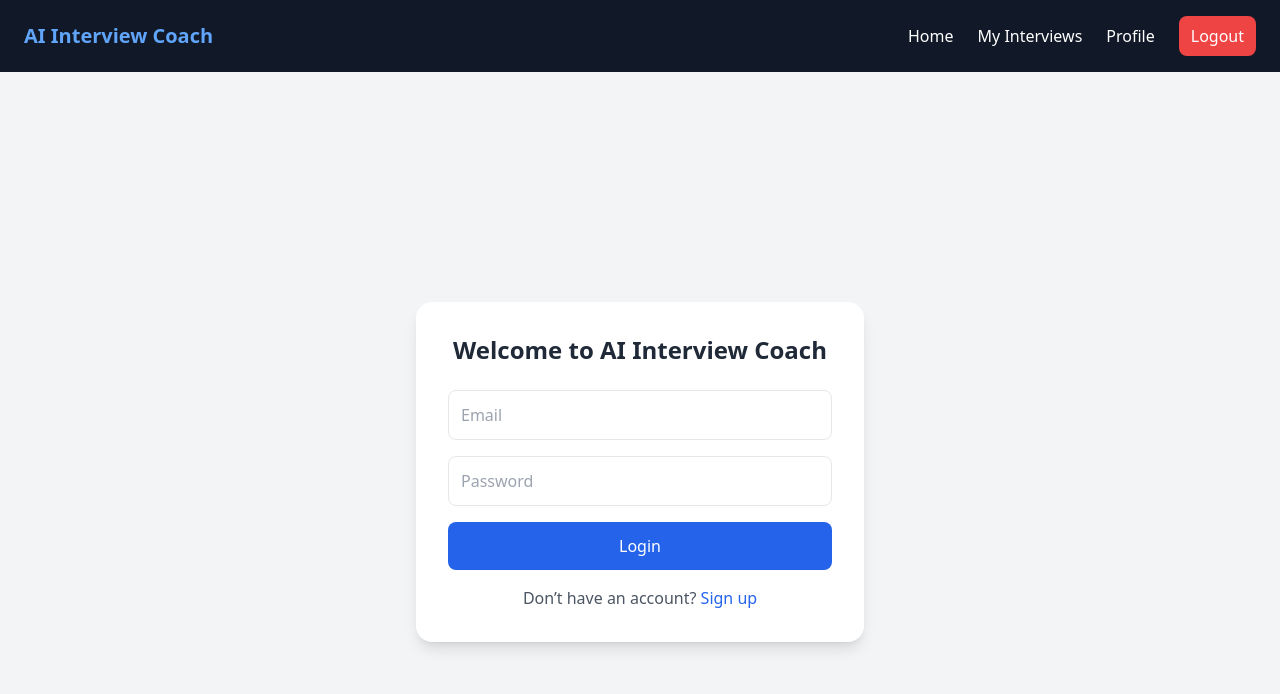
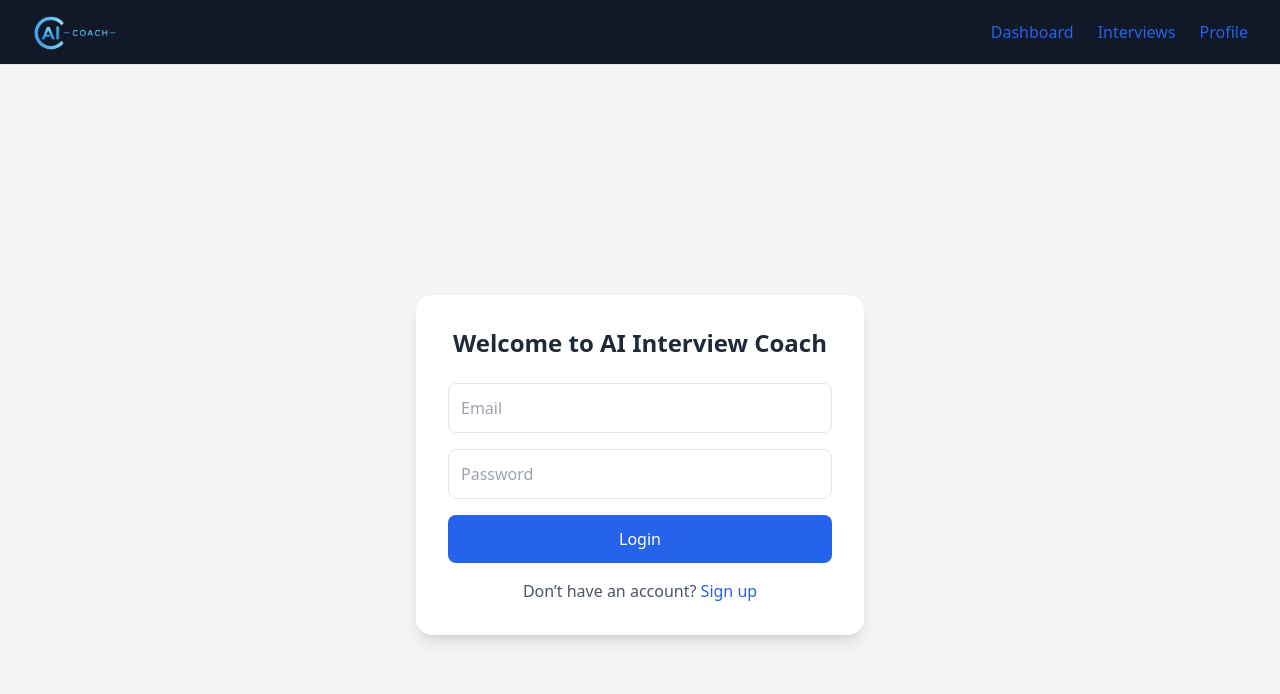
Before and after one commit to Harshit-12/AI-Interview-Coach, a React (Create React App) app in the folder client/: page / in a window 1280 px wide. Shown: the top 694 px of the page. Built offline with nearby package versions, Linux system fonts and the light colour scheme; no server answers.

Commit message:
updated Navabar UI  logo & links

```diff
--- a/client/src/components/Navbar.js
+++ b/client/src/components/Navbar.js
@@ -1,42 +1,116 @@
+
 import { Link, useNavigate } from "react-router-dom";
+import logo from "../assets/logo2.png";
 
 function Navbar() {
    const navigate = useNavigate();
-
    const handleLogout = () => {
      localStorage.clear();
      navigate("/");
    };
 
+      const handleProtectedNavigation = (path) => {
+
+    const token = localStorage.getItem("token");
+
+    if (!token) {
+      alert("Please login first to access this page.");
+      navigate("/login");
+      return;
+    }
+
+    navigate(path);
+  };
   return (
-    <div className="bg-gray-900 text-white px-6 py-4 flex justify-between items-center shadow-md">
+    <nav className="bg-gray-900 text-white shadow-sm border-b border-gray-200 px-4 md:px-8 py-3">
+      <div className="max-w-7xl mx-auto flex items-center justify-between">
 
-      <h1 className="text-xl font-bold text-blue-400">
-        AI Interview Coach
-      </h1>
+        {/* Logo Section */}
+        <Link
+         onClick={() => handleProtectedNavigation("/dashboard")}
+          to="/dashboard"
+          className="flex items-center gap-2 md:gap-3"
+        >
+          <img
+            src={logo}
+            alt="AI Coach Logo"
+            className="
+              h-8
+              w-auto
+              md:h-10
+              object-contain
+            "
+          />
 
-      <div className="flex gap-6 items-center">
 
-        <Link to="/dashboard" className="hover:text-blue-400">
-          Home
         </Link>
 
-        <Link to="/my-interviews" className="hover:text-blue-400">
-          My Interviews
+        {/* Right Side Menu */}
+        <div className="flex items-center gap-3 md:gap-6">
+
+          <Link
+           onClick={() => handleProtectedNavigation("/dashboard")}
+            to="/dashboard"
+            className="
+              text-blue-600
+              hover:text-white
+              text-sm
+              md:text-base
+              font-medium
+              transition
+            "
+          >
+            Dashboard
           </Link>
-        <Link to="/profile" className="hover:text-blue-400">
+
+          <Link
+           onClick={() => handleProtectedNavigation("/my-interviews")}
+            to="/my-interviews"
+            className="
+              text-blue-600
+              hover:text-white
+              text-sm
+              md:text-base
+              font-medium
+              transition
+            "
+          >
+            Interviews
+          </Link>
+
+          <Link
+          onClick={() => handleProtectedNavigation("/profile")}
+            to="/profile"
+            className="
+              text-blue-600
+              hover:text-white
+              text-sm
+              md:text-base
+              font-medium
+              transition
+            "
+          >
             Profile
           </Link>
 
+        </div>
+       {localStorage.getItem("token") && (
       <button
             onClick={handleLogout}
-          className="bg-red-500 px-3 py-2 rounded-lg hover:bg-red-600"
+            className= "text-blue-600
+              hover:text-white
+              text-sm
+              md:text-base
+              font-medium
+              transition"
           >
             Logout
-        </button>
+          </button>)
+}
+
 
       </div>
-    </div>
+    </nav>
   );
 }
 
```
Also changed, not shown: client/src/assets/logo.png (added), client/src/assets/logo2.png (added). Lines whose indentation alone changed are shown as unchanged.
